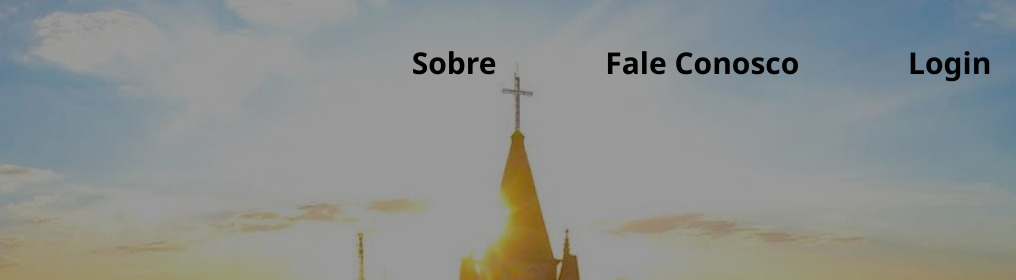
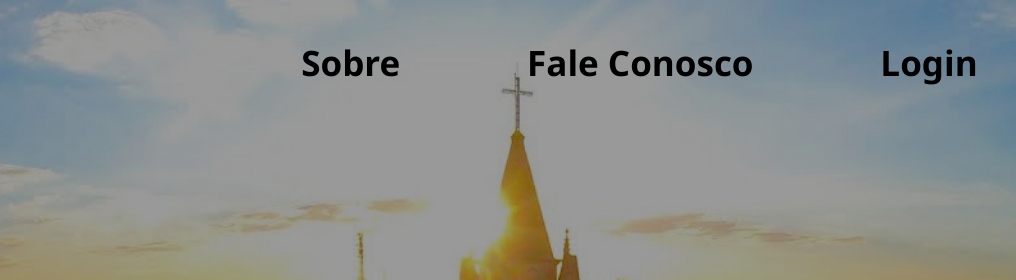
Before and after one commit to JorgeBordinasso/Projeto_Fatec_PI5, a plain HTML site: page index.html in a window 1280 px wide. Shown: the top 280 px of the page, 264-1280 px from the left. Drawn offline with Linux system fonts and the light colour scheme.

Commit message:
atualizaçao tamanhofontelink

```diff
--- a/style.css
+++ b/style.css
@@ -32,7 +32,7 @@ header {
 .links {
     display: flex;
     gap: 30%;
-    padding-right: 230px;
+    padding-right: 280px;
 
 }
 
@@ -89,7 +89,7 @@ h3 {
 
 .alinks {
     text-decoration: none;
-    font-size: 30px;
+    font-size: 35px;
     color: black;
     font-weight: bold;
     transition: transform 0.3s ease;
```
